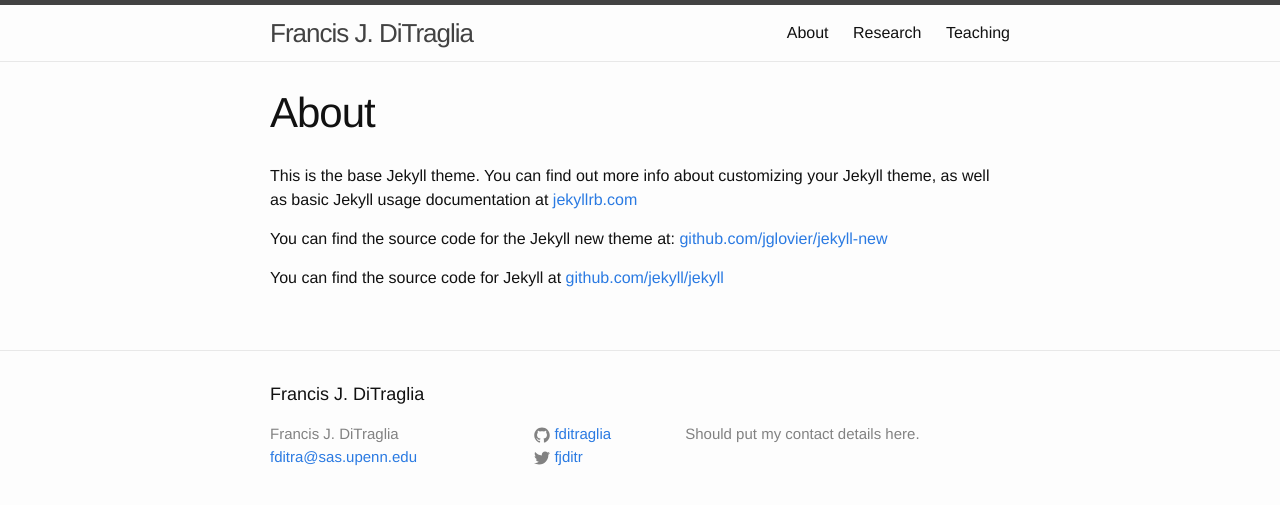
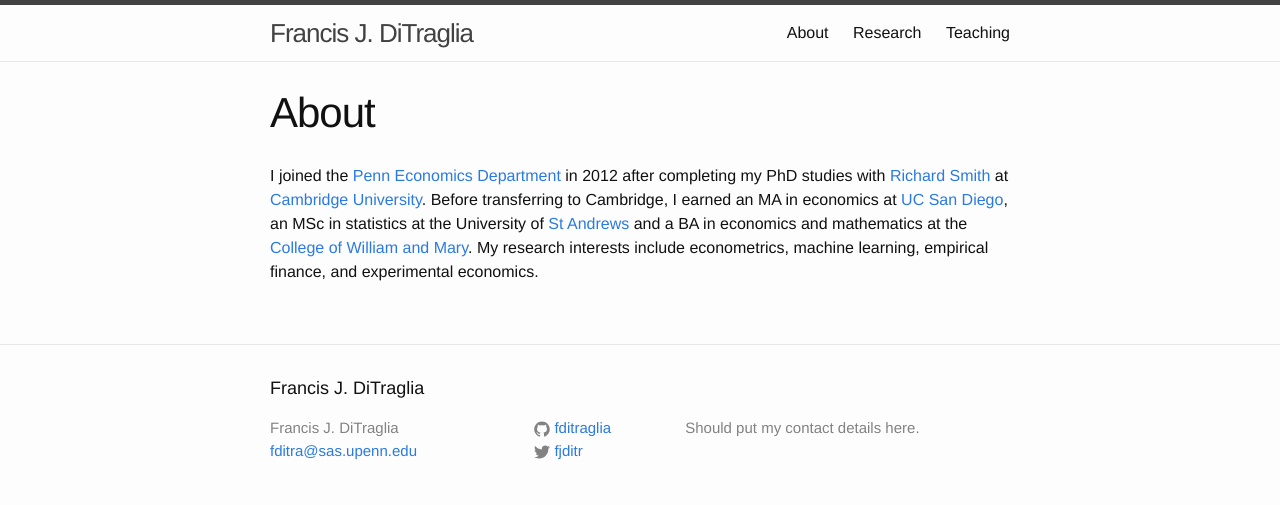
Before and after one commit to fditraglia/fditraglia.github.io, a Jekyll site: the page built from about.md, in a window 1280 px wide. Shown: the top 505 px of the page. Built offline with Jekyll 4.4.1, drawn with Linux system fonts in a browser that asks for light colours.

Commit message:
correct dead link, add link

```diff
--- a/about.md
+++ b/about.md
@@ -3,9 +3,6 @@ layout: page
 title: About
 permalink: /about/
 ---
-
-This is the base Jekyll theme. You can find out more info about customizing your Jekyll theme, as well as basic Jekyll usage documentation at [jekyllrb.com](http://jekyllrb.com/)
-
-You can find the source code for the Jekyll new theme at: [github.com/jglovier/jekyll-new](https://github.com/jglovier/jekyll-new)
-
-You can find the source code for Jekyll at [github.com/jekyll/jekyll](https://github.com/jekyll/jekyll)
+I joined the [Penn Economics Department](http://economics.sas.upenn.edu) in 2012 after completing my PhD studies with [Richard Smith](http://www.econ.cam.ac.uk/people/crsid.html?crsid=rjs27&group=faculty) at [Cambridge University](http://www.cam.ac.uk).
+Before transferring to Cambridge, I earned an MA in economics at [UC San Diego](http://www.ucsd.edu), an MSc in statistics at the University of [St Andrews](http://www.st-andrews.ac.uk) and a BA in economics and mathematics at the [College of William and Mary](http://www.wm.edu).
+My research interests include econometrics, machine learning, empirical finance, and experimental economics.
```
